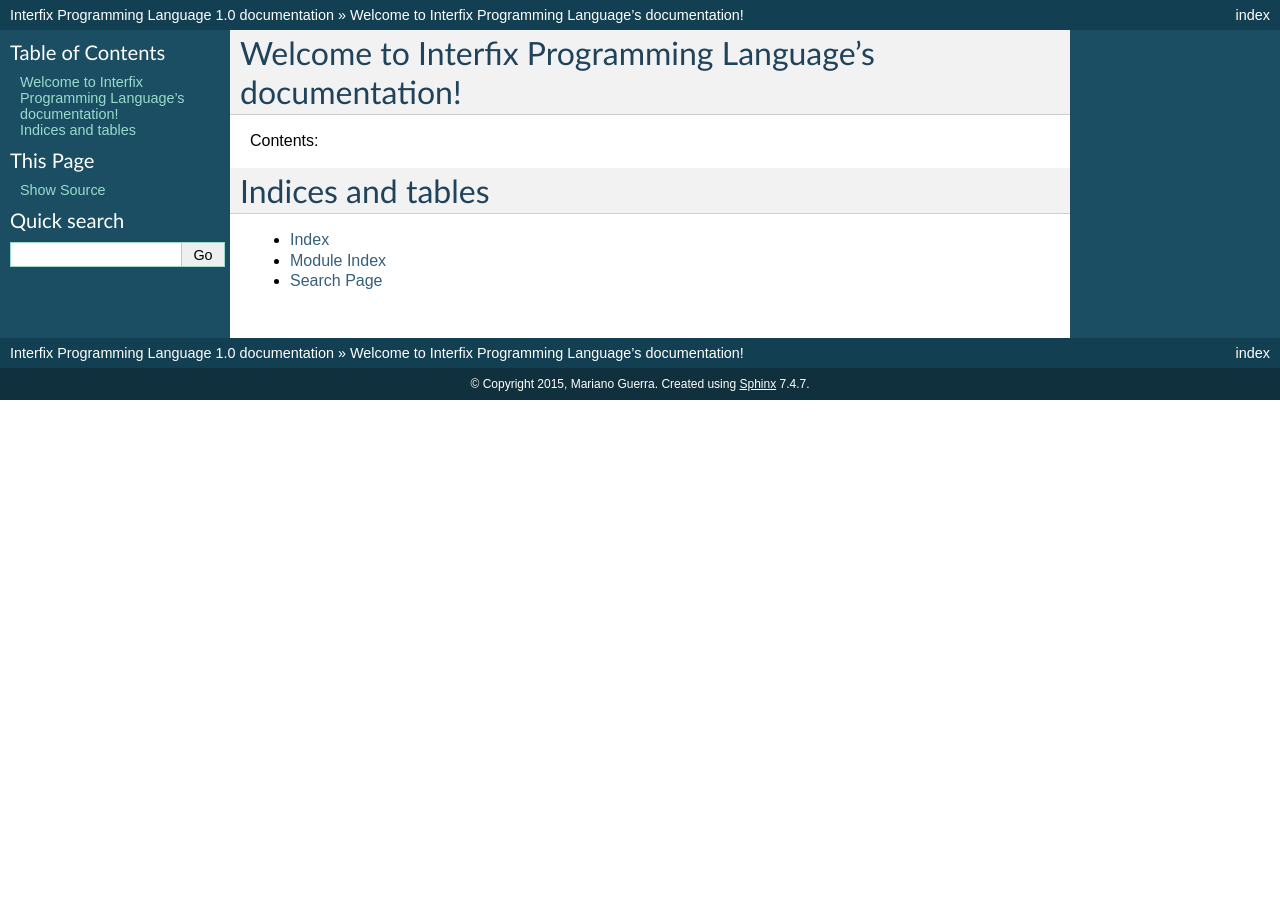
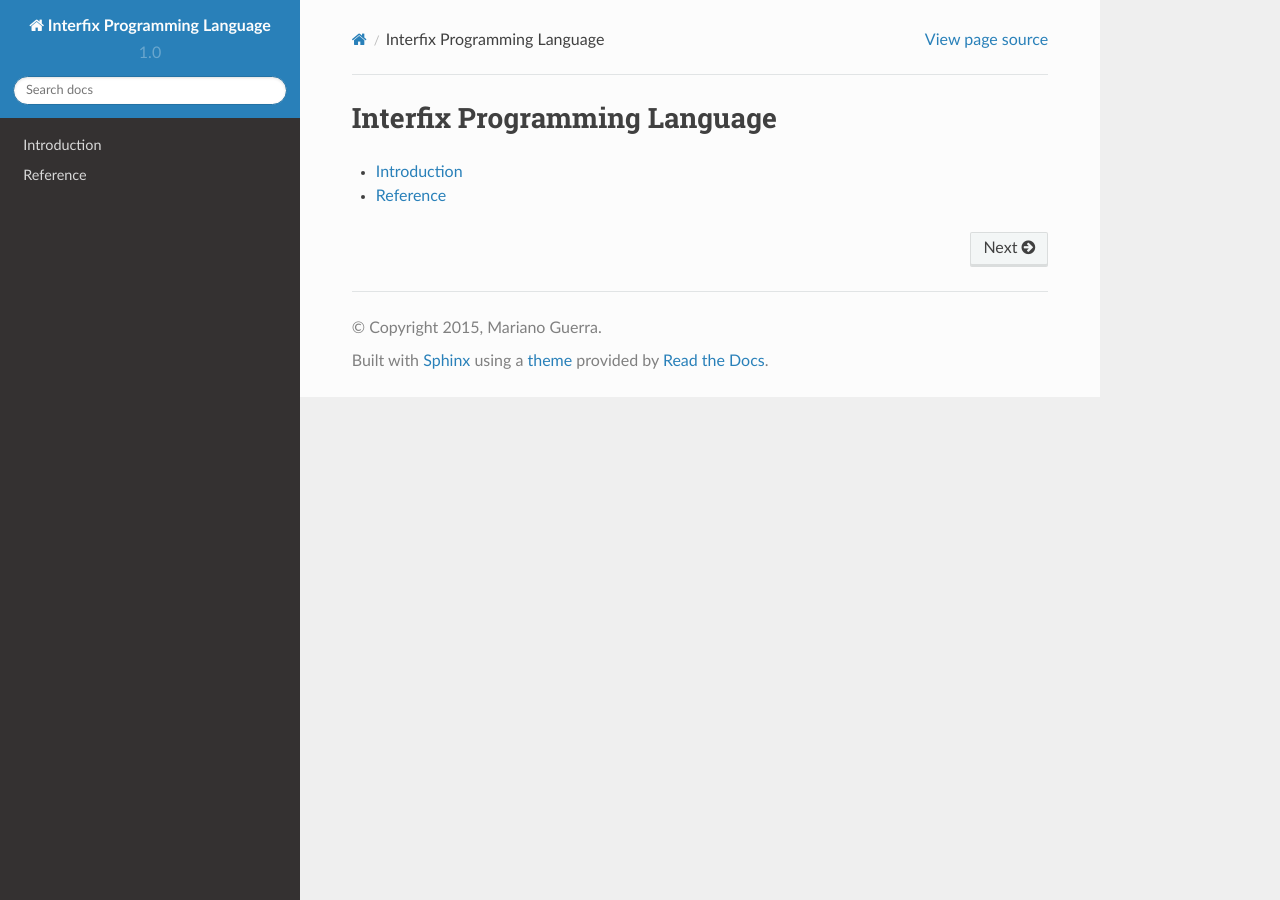
Before and after one commit to marianoguerra/interfix-site, a Sphinx documentation site: the page built from source/index.rst, in a window 1280 px wide. Built offline with Sphinx 7.4.7 and the Read the Docs theme 2.0.0, drawn with Linux system fonts in a browser that asks for light colours.

Commit message:
better theme basic structure

```diff
--- a/source/conf.py
+++ b/source/conf.py
@@ -14,6 +14,8 @@
 
 import sys
 import os
+
+import sphinx_rtd_theme
 
 # If extensions (or modules to document with autodoc) are in another directory,
 # add these directories to sys.path here. If the directory is relative to the
@@ -98,7 +100,7 @@
 
 # The theme to use for HTML and HTML Help pages.  See the documentation for
 # a list of builtin themes.
-html_theme = 'default'
+html_theme = 'sphinx_rtd_theme'
 
 # Theme options are theme-specific and customize the look and feel of a theme
 # further.  For a list of options available for each theme, see the
@@ -106,7 +108,7 @@
 #html_theme_options = {}
 
 # Add any paths that contain custom themes here, relative to this directory.
-#html_theme_path = []
+html_theme_path = [sphinx_rtd_theme.get_html_theme_path()]
 
 # The name for this set of Sphinx documents.  If None, it defaults to
 # "<project> v<release> documentation".
--- a/source/index.rst
+++ b/source/index.rst
@@ -3,19 +3,11 @@
    You can adapt this file completely to your liking, but it should at least
    contain the root `toctree` directive.
 
-Welcome to Interfix Programming Language's documentation!
-=========================================================
-
-Contents:
+Interfix Programming Language
+=============================
 
 .. toctree::
    :maxdepth: 2
 
-
-
-Indices and tables
-==================
-
-* :ref:`genindex`
-* :ref:`modindex`
-* :ref:`search`
+   introduction
+   reference
--- /dev/null
+++ b/source/introduction.rst
@@ -0,0 +1,2 @@
+Introduction
+============
--- /dev/null
+++ b/source/reference.rst
@@ -0,0 +1,2 @@
+Reference
+=========
```
